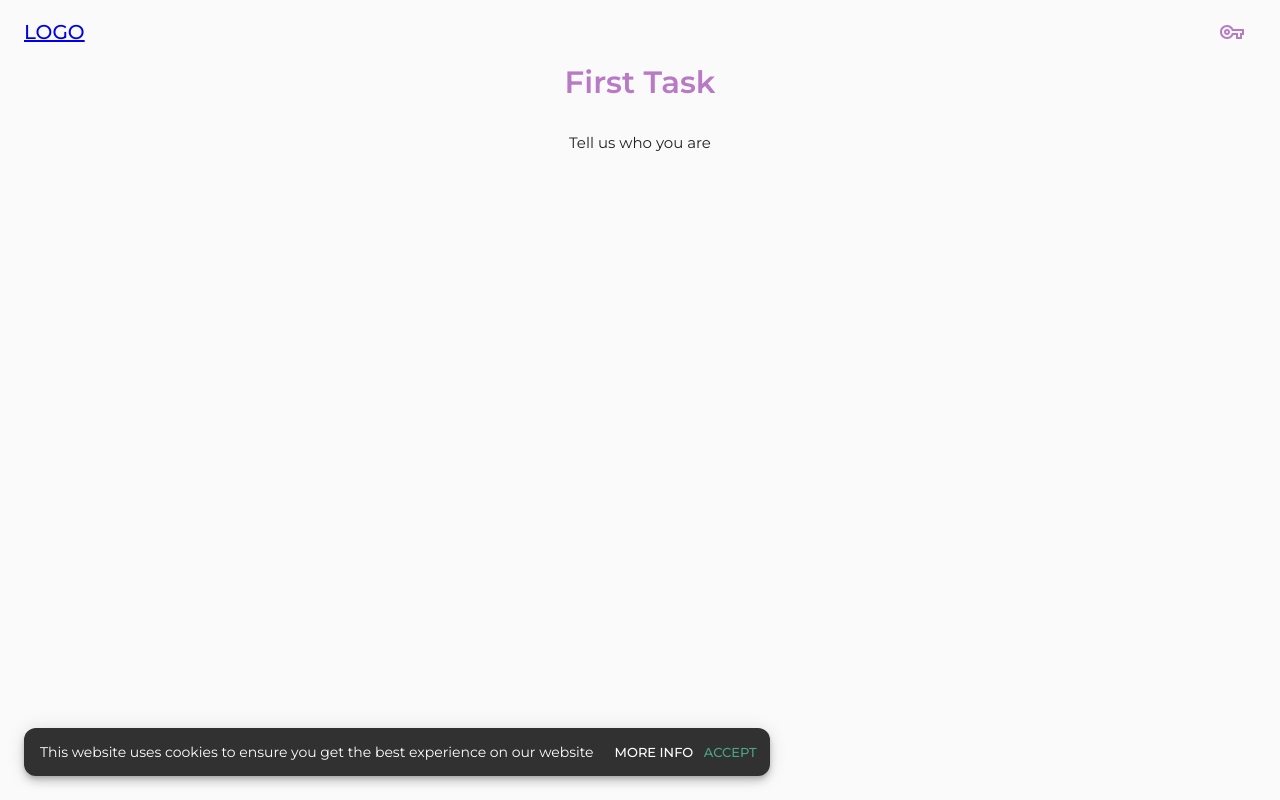
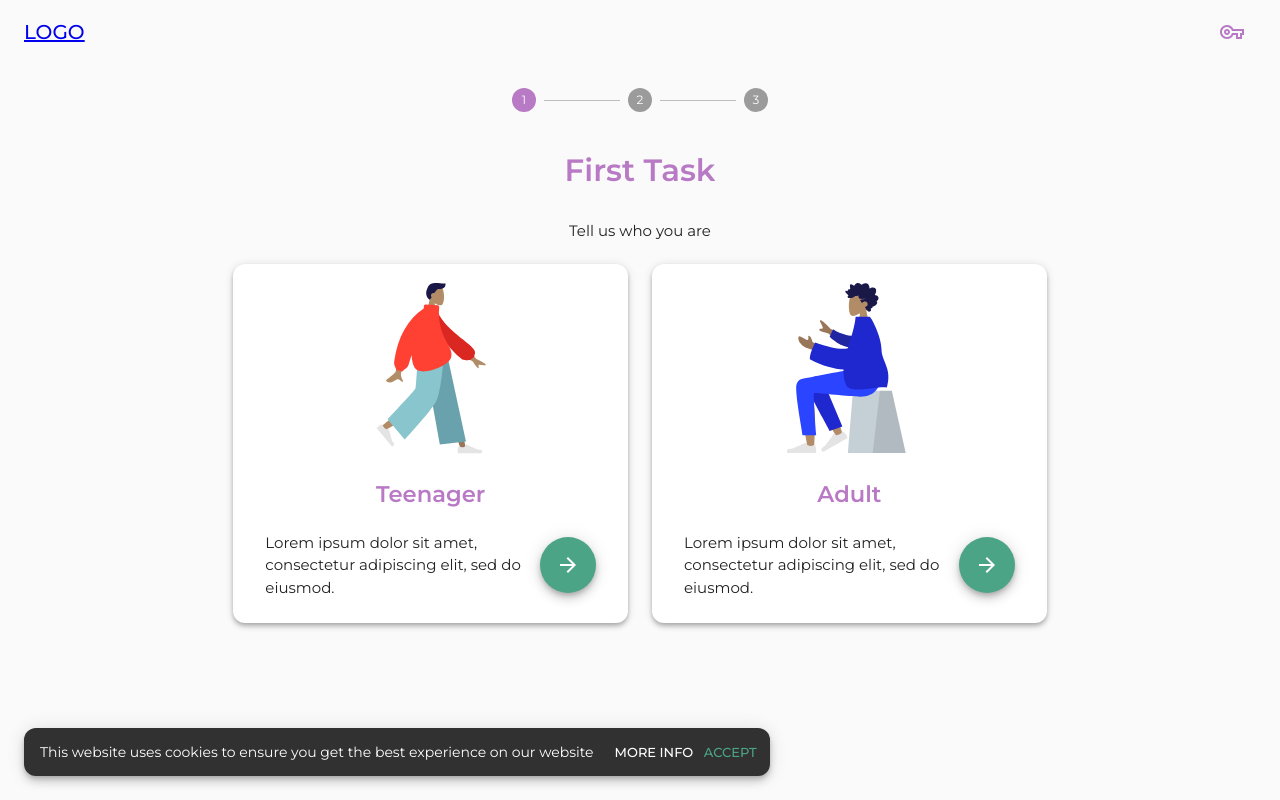
Before and after one commit to edriskus/QuarActive, a React (Create React App) app in the folder Client/: page /onboarding/persona in a window 1280 px wide. Built offline with nearby package versions, Linux system fonts and the light colour scheme.

Commit message:
First Onboarding step

```diff
--- /dev/null
+++ b/Client/src/components/PersonaCard/PersonaCard.tsx
@@ -0,0 +1,64 @@
+import React, { useCallback } from "react";
+import {
+  Card,
+  CardContent,
+  CardMedia,
+  Box,
+  Typography,
+  Grid,
+  Fab
+} from "@material-ui/core";
+import { Persona } from "../../types/Persona";
+import { UserType } from "../../types/Auth";
+import { ArrowForward } from "@material-ui/icons";
+
+interface Props {
+  persona: Persona;
+  onSelect(type: UserType): void;
+}
+
+export default function PersonaCard({ persona, onSelect }: Props) {
+  const { title, description, type } = persona;
+
+  const handleSelect = useCallback(() => {
+    onSelect(type);
+  }, [onSelect, type]);
+
+  return (
+    <Card elevation={4}>
+      <CardMedia>
+        <Box height={200} display="flex" width="100%" justifyContent="center">
+          <persona.illustration />
+        </Box>
+      </CardMedia>
+      <CardContent>
+        <Box marginBottom={3}>
+          <Typography variant="h4" color="primary" align="center">
+            {title}
+          </Typography>
+        </Box>
+        <Box paddingX={2}>
+          <Grid
+            container={true}
+            justify="space-between"
+            wrap="nowrap"
+            spacing={2}
+          >
+            <Grid item={true} xs="auto">
+              <Typography variant="body1" align="left">
+                {description}
+              </Typography>
+            </Grid>
+            <Grid item={true} xs="auto">
+              <Box display="flex" height="100%" alignItems="center">
+                <Fab color="secondary" aria-label="next" onClick={handleSelect}>
+                  <ArrowForward />
+                </Fab>
+              </Box>
+            </Grid>
+          </Grid>
+        </Box>
+      </CardContent>
+    </Card>
+  );
+}
--- a/Client/src/containers/App/App.tsx
+++ b/Client/src/containers/App/App.tsx
@@ -1,5 +1,5 @@
 import React from "react";
-import { ThemeProvider, CssBaseline } from "@material-ui/core";
+import { ThemeProvider, CssBaseline, Box } from "@material-ui/core";
 import LightTheme from "../../styles/LightTheme";
 import { client } from "../../utils/Apollo";
 import { ApolloProvider } from "@apollo/react-hooks";
@@ -17,7 +17,9 @@ function App() {
           <CssBaseline />
           <Router>
             <Header />
-            <Routes />
+            <Box paddingBottom={6}>
+              <Routes />
+            </Box>
             <CookieBar />
           </Router>
         </ThemeProvider>
--- a/Client/src/containers/OnboardEmail/OnboardEmail.tsx
+++ b/Client/src/containers/OnboardEmail/OnboardEmail.tsx
@@ -1,35 +1,29 @@
 import React from "react";
 import { useTranslation } from "react-i18next";
-import { Container, Typography, Box, Button } from "@material-ui/core";
-import { Link } from "react-router-dom";
+import { Container, Typography, Box } from "@material-ui/core";
 
 export default function OnboardEmail() {
   const { t } = useTranslation();
   return (
     <Container>
-      <Box display="flex" justifyContent="center" width="100%" marginTop={2}>
-        <img height="200px" alt={t("onboarding.task2")} />
-      </Box>
-      <Typography align="center" variant="h1" gutterBottom={true}>
+      <Typography
+        align="center"
+        variant="h3"
+        gutterBottom={true}
+        color="primary"
+      >
         {t("onboarding.task2")}
       </Typography>
-      <Typography align="center" variant="body1" gutterBottom={true}>
-        {t("onboarding.task2Description")}
-      </Typography>
-      <Box display="flex" justifyContent="center" width="100%" marginTop={2}>
-        <Button
-          variant="contained"
-          color="primary"
-          component={Link}
-          to="/onboarding/email"
-        >
-          {t("common.next")}
-        </Button>
-      </Box>
-      <Box display="flex" justifyContent="center" width="100%" marginTop={2}>
-        <Button variant="text" color="primary" component={Link} to="/tasks">
-          {t("common.notNow")}
-        </Button>
+      <Box
+        display="flex"
+        justifyContent="center"
+        marginTop={4}
+        marginBottom={2}
+        marginX={3}
+      >
+        <Typography align="center" variant="body1" gutterBottom={true}>
+          {t("onboarding.task2Description")}
+        </Typography>
       </Box>
     </Container>
   );
--- a/Client/src/containers/OnboardPersona/OnboardPersona.tsx
+++ b/Client/src/containers/OnboardPersona/OnboardPersona.tsx
@@ -1,9 +1,24 @@
-import React from "react";
+import React, { useCallback } from "react";
 import { useTranslation } from "react-i18next";
-import { Container, Typography, Box } from "@material-ui/core";
+import { Container, Typography, Box, Grid } from "@material-ui/core";
+import { personas } from "../../data/Persona";
+import PersonaCard from "../../components/PersonaCard/PersonaCard";
+import { UserType } from "../../types/Auth";
 
-export default function OnboardPersona() {
+interface Props {
+  onChange(type: UserType): void;
+}
+
+export default function OnboardPersona({ onChange }: Props) {
   const { t } = useTranslation();
+
+  const handleSelect = useCallback(
+    (type: UserType) => {
+      onChange(type);
+    },
+    [onChange]
+  );
+
   return (
     <Container>
       <Typography
@@ -14,11 +29,24 @@ export default function OnboardPersona() {
       >
         {t("onboarding.task1")}
       </Typography>
-      <Box display="flex" justifyContent="center" marginTop={4} marginX={3}>
+      <Box
+        display="flex"
+        justifyContent="center"
+        marginTop={4}
+        marginBottom={2}
+        marginX={3}
+      >
         <Typography align="center" variant="body1" gutterBottom={true}>
           {t("onboarding.task1Description")}
         </Typography>
       </Box>
+      <Grid container={true} spacing={3} justify="center">
+        {personas.map((persona, key) => (
+          <Grid item={true} xs={12} sm={6} md={4} key={key}>
+            <PersonaCard persona={persona} onSelect={handleSelect} />
+          </Grid>
+        ))}
+      </Grid>
     </Container>
   );
 }
--- /dev/null
+++ b/Client/src/containers/Onboarding/Onboarding.styles.ts
@@ -0,0 +1,7 @@
+import { makeStyles, Theme } from "@material-ui/core/styles";
+
+export const useStyles = makeStyles((theme: Theme) => ({
+  stepper: {
+    background: "rgba(0,0,0,0)"
+  }
+}));
--- a/Client/src/containers/Onboarding/Onboarding.tsx
+++ b/Client/src/containers/Onboarding/Onboarding.tsx
@@ -1,18 +1,55 @@
-import React from "react";
-import { Switch, Route, Redirect } from "react-router-dom";
+import React, { useState, useCallback } from "react";
+import { Switch, Route, Redirect, useHistory } from "react-router-dom";
 import OnboardEmail from "../OnboardEmail/OnboardEmail";
 import OnboardPersona from "../OnboardPersona/OnboardPersona";
+import { Container, Stepper, Step, StepLabel } from "@material-ui/core";
+import { useStyles } from "./Onboarding.styles";
+import { UserType } from "../../types/Auth";
 
 export default function Onboarding() {
+  const classes = useStyles();
+  const [type, setType] = useState<UserType | undefined>();
+  const [email, setEmail] = useState<string | undefined>();
+  const [password, setPassword] = useState<string | undefined>();
+
+  const activeStep = !type ? 0 : !email ? 1 : 2;
+
+  const handleType = useCallback((type: UserType) => {
+    setType(type);
+  }, []);
+
   return (
+    <>
+      <Container maxWidth="xs">
+        <Stepper
+          activeStep={activeStep}
+          className={classes.stepper}
+          alternativeLabel={true}
+        >
+          <Step key={0}>
+            <StepLabel> </StepLabel>
+          </Step>
+          <Step key={1}>
+            <StepLabel> </StepLabel>
+          </Step>
+          <Step key={2}>
+            <StepLabel> </StepLabel>
+          </Step>
+        </Stepper>
+      </Container>
       <Switch>
+        {!!type && (
+          <Redirect path="/onboarding/persona" to="/onboarding/email" />
+        )}
         <Route path="/onboarding/persona" exact={true}>
-        <OnboardPersona />
+          <OnboardPersona onChange={handleType} />
         </Route>
+        {!type && <Redirect to="/onboarding/persona" />}
         <Route path="/onboarding/email" exact={true}>
           <OnboardEmail />
         </Route>
         <Redirect path="/onboarding" exact={true} to="/onboarding/persona" />
       </Switch>
+    </>
   );
 }
--- /dev/null
+++ b/Client/src/data/Persona.ts
@@ -0,0 +1,21 @@
+import { Persona } from "../types/Persona";
+import { UserType } from "../types/Auth";
+import { ReactComponent as Teenager } from "../illustrations/Teenager.svg";
+import { ReactComponent as Adult } from "../illustrations/Adult.svg";
+
+export const personas: Persona[] = [
+  {
+    title: "Teenager",
+    description:
+      "Lorem ipsum dolor sit amet, consectetur adipiscing elit, sed do eiusmod.",
+    illustration: Teenager,
+    type: UserType.basic
+  },
+  {
+    title: "Adult",
+    description:
+      "Lorem ipsum dolor sit amet, consectetur adipiscing elit, sed do eiusmod.",
+    illustration: Adult,
+    type: UserType.basic
+  }
+];
--- a/Client/src/styles/LightTheme.ts
+++ b/Client/src/styles/LightTheme.ts
@@ -21,6 +21,10 @@ export default responsiveFontSizes(
       h3: {
         fontSize: 32,
         fontWeight: 600
+      },
+      h4: {
+        fontSize: 24,
+        fontWeight: 600
       }
     },
     shape: {
--- a/Client/src/types/Auth.ts
+++ b/Client/src/types/Auth.ts
@@ -3,9 +3,14 @@ export interface Auth {
   user: User;
 }
 
+export enum UserType {
+  basic = "basic"
+}
+
 export interface User {
   id: string;
   email: string;
+  type: UserType;
   displayName: string;
   balance?: number;
 }
--- /dev/null
+++ b/Client/src/types/Persona.ts
@@ -0,0 +1,9 @@
+import { UserType } from "./Auth";
+import { ComponentType } from "react";
+
+export interface Persona {
+  title: string;
+  illustration: ComponentType;
+  description: string;
+  type: UserType;
+}
```
Also changed, not shown: Client/src/illustrations/Adult.svg (added), Client/src/illustrations/Teenager.svg (added). Lines whose indentation alone changed are shown as unchanged.
